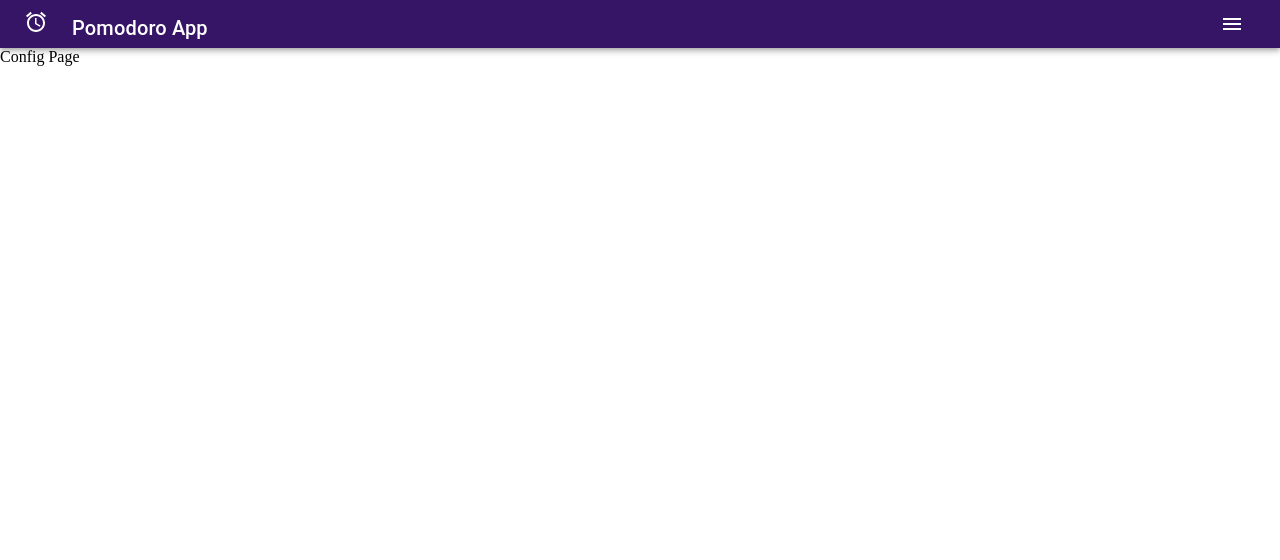
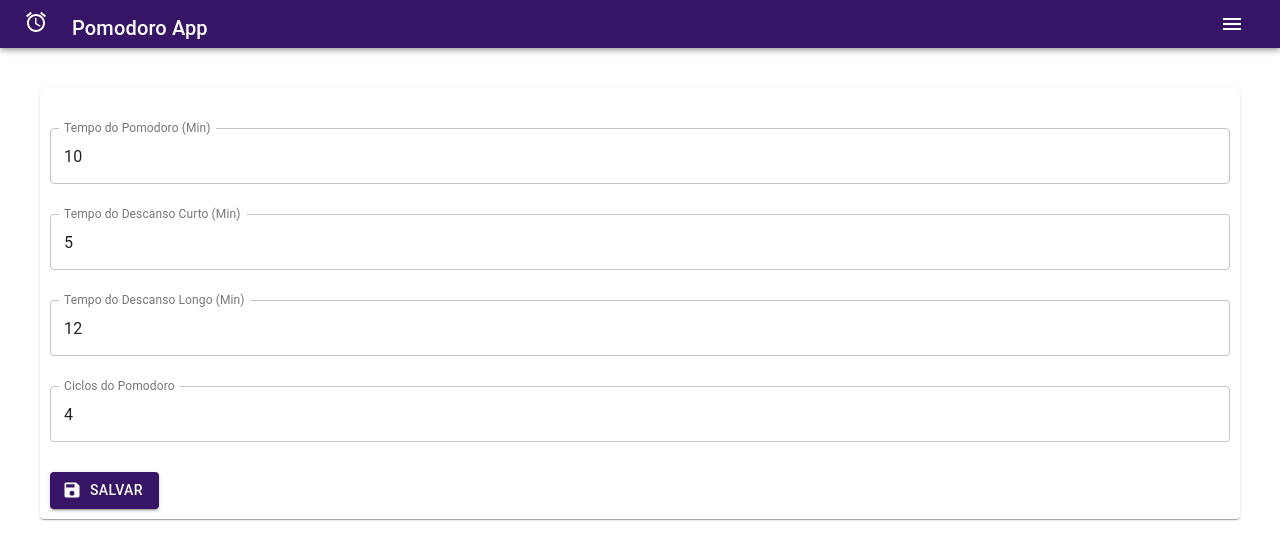
Before and after one commit to belfortmaycon/pomodoro-materialui, a React (Create React App) app: page /config in a window 1280 px wide. Shown: the top 560 px of the page. Built offline with nearby package versions, Linux system fonts and the light colour scheme.

Commit message:
feat: :construction: created the page of configuration

```diff
--- a/package.json
+++ b/package.json
@@ -24,6 +24,7 @@
     "@types/node": "^12.0.0",
     "@types/react": "^16.9.53",
     "@types/react-dom": "^16.9.8",
+    "formik": "^2.2.6",
     "prop-types": "^15.7.2",
     "react": "^17.0.1",
     "react-dom": "^17.0.1",
@@ -34,7 +35,8 @@
     "redux-persist": "^6.0.0",
     "typesafe-actions": "^5.1.0",
     "typescript": "^4.1.2",
-    "web-vitals": "^0.2.4"
+    "web-vitals": "^0.2.4",
+    "yup": "^0.32.8"
   },
   "scripts": {
     "lint": "eslint ./src",
--- a/src/pages/Configuration/index.tsx
+++ b/src/pages/Configuration/index.tsx
@@ -1,7 +1,130 @@
 import React from 'react';
 
-// import { Container } from './styles';
+import {
+  Button,
+  Paper,
+  TextField,
+} from '@material-ui/core';
+import { Save } from '@material-ui/icons';
+import FlexContainer from 'components/FlexContainer';
+import { useFormik } from 'formik';
+import * as yup from 'yup';
 
-const Configuration: React.FC = () => <div>Config Page</div>;
+import { ConfigurationStyle } from './styles';
+
+const validationSchema = yup.object({
+  pomodoroTime: yup
+    .number()
+    .positive()
+    .integer()
+    .required('Qual o tempo do Pomodoro?'),
+  shortRestTime: yup
+    .number()
+    .positive()
+    .integer()
+    .required('Qual o tempo de Descanso Curto?'),
+  longRestTime: yup
+    .number()
+    .positive()
+    .integer()
+    .required('Qual o tempo de Descanso Longo?'),
+  cycles: yup
+    .number()
+    .positive()
+    .integer()
+    .required('Quantos Ciclos completados para ter um Descanso Longo?'),
+});
+
+const Configuration: React.FC = () => {
+  const classes = ConfigurationStyle();
+
+  const formik = useFormik({
+    initialValues: {
+      pomodoroTime: 10,
+      shortRestTime: 5,
+      longRestTime: 12,
+      cycles: 4,
+    },
+    validationSchema,
+    onSubmit: (values) => {
+      console.log(values);
+    },
+  });
+
+  return (
+    <FlexContainer padding={5}>
+      <Paper className={classes.container}>
+        <form onSubmit={formik.handleSubmit}>
+          <TextField
+            className={classes.input}
+            fullWidth
+            key="input-pomodoroTime"
+            variant="outlined"
+            id="pomodoroTime"
+            name="pomodoroTime"
+            label="Tempo do Pomodoro (Min)"
+            type="number"
+            value={formik.values.pomodoroTime}
+            onChange={formik.handleChange}
+            error={formik.touched.pomodoroTime && Boolean(formik.errors.pomodoroTime)}
+            helperText={formik.touched.pomodoroTime && formik.errors.pomodoroTime}
+          />
+          <TextField
+            className={classes.input}
+            fullWidth
+            key="input-shortTime"
+            variant="outlined"
+            id="shortRestTime"
+            name="shortRestTime"
+            label="Tempo do Descanso Curto (Min)"
+            type="number"
+            value={formik.values.shortRestTime}
+            onChange={formik.handleChange}
+            error={formik.touched.shortRestTime && Boolean(formik.errors.shortRestTime)}
+            helperText={formik.touched.shortRestTime && formik.errors.shortRestTime}
+          />
+          <TextField
+            className={classes.input}
+            fullWidth
+            key="input-longTime"
+            variant="outlined"
+            id="longRestTime"
+            name="longRestTime"
+            label="Tempo do Descanso Longo (Min)"
+            type="number"
+            value={formik.values.longRestTime}
+            onChange={formik.handleChange}
+            error={formik.touched.longRestTime && Boolean(formik.errors.longRestTime)}
+            helperText={formik.touched.longRestTime && formik.errors.longRestTime}
+          />
+          <TextField
+            className={classes.input}
+            fullWidth
+            key="input-cycles"
+            variant="outlined"
+            id="cycles"
+            name="cycles"
+            label="Ciclos do Pomodoro"
+            type="number"
+            value={formik.values.cycles}
+            onChange={formik.handleChange}
+            error={formik.touched.cycles && Boolean(formik.errors.cycles)}
+            helperText={formik.touched.cycles && formik.errors.cycles}
+          />
+          <Button
+            className={classes.button}
+            startIcon={
+              <Save />
+            }
+            id="form-submit"
+            type="submit"
+          >
+            Salvar
+          </Button>
+        </form>
+      </Paper>
+    </FlexContainer>
+  );
+};
 
 export default Configuration;
--- /dev/null
+++ b/src/pages/Configuration/styles.ts
@@ -0,0 +1,15 @@
+import { makeStyles, Theme } from '@material-ui/core/styles';
+
+export interface IConfigurationStyles {}
+
+export const ConfigurationStyle = makeStyles<Theme, IConfigurationStyles>(({ palette }: Theme) => ({
+  container: {
+    padding: '10px',
+  },
+  input: {
+    marginTop: 30,
+  },
+  button: {
+    marginTop: 30,
+  },
+}));
```
Also changed, not shown: 2 other files (tests, documents, lock files or other folders).
